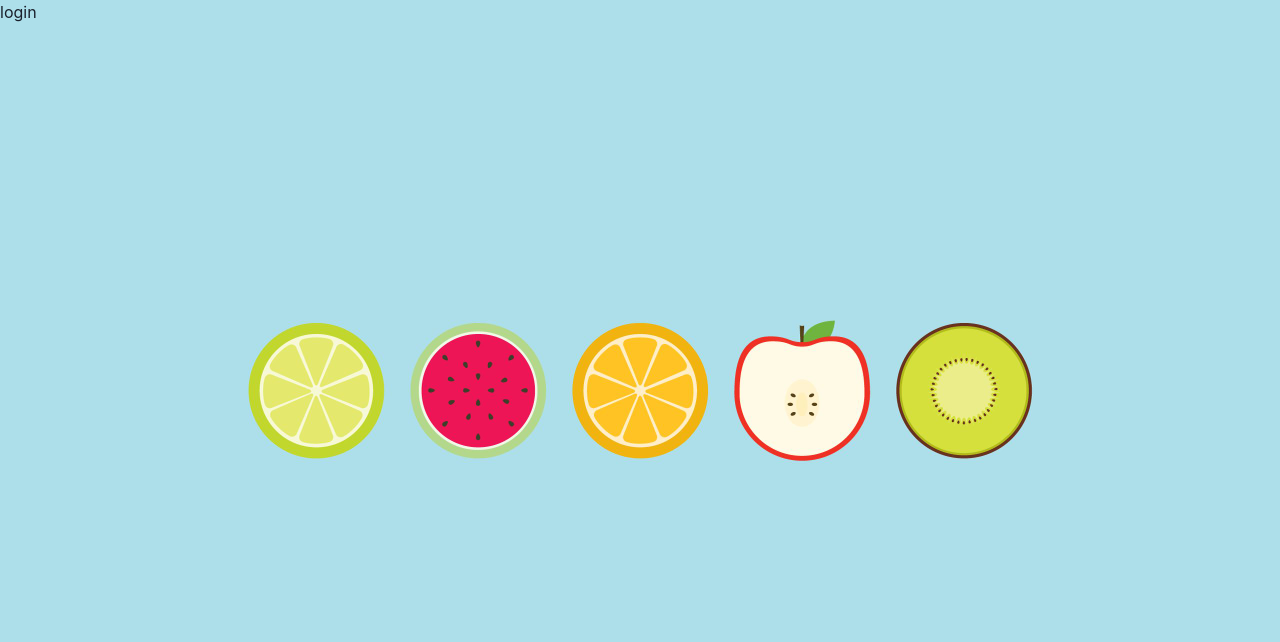
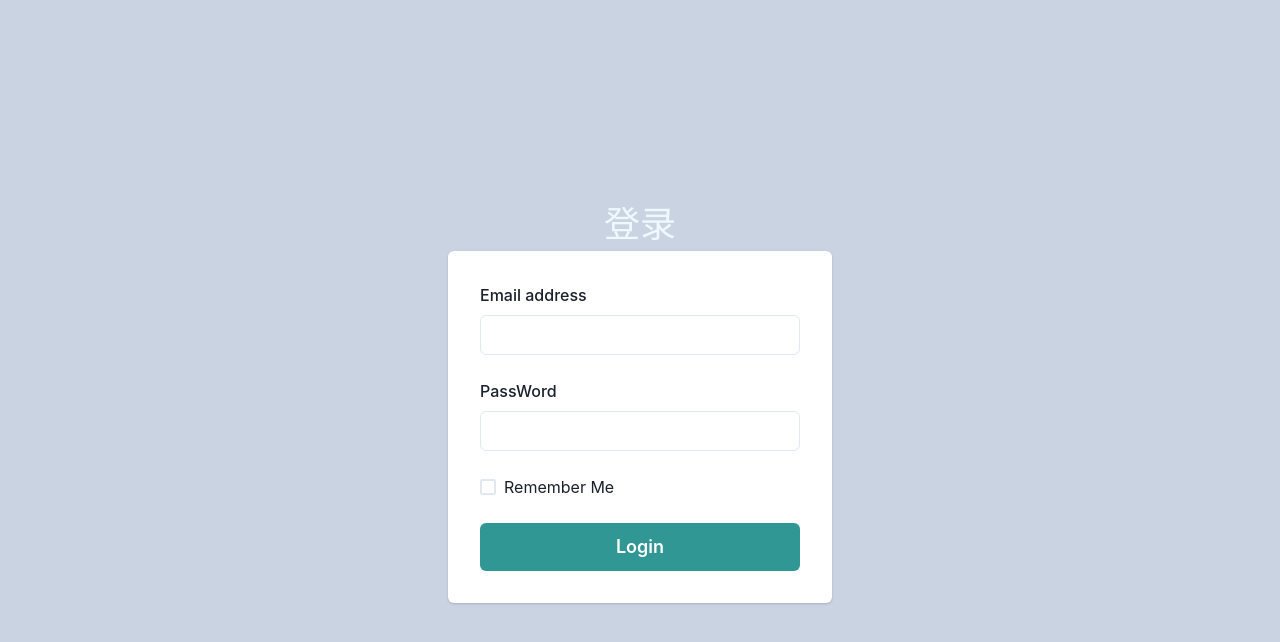
Before and after one commit to djwlx/wImg, a React (Vite) app: page /login in a window 1280 px wide. Shown: the top 642 px of the page. Built offline with nearby package versions, Linux system fonts and the light colour scheme.

Commit message:
feat: 登录页

```diff
--- a/package.json
+++ b/package.json
@@ -17,6 +17,7 @@
     "@formkit/auto-animate": "1.0.0-beta.6",
     "axios": "^1.3.5",
     "cropperjs": "^1.5.13",
+    "formik": "^2.2.9",
     "framer-motion": "^10.11.2",
     "lodash-es": "^4.17.21",
     "react": "^18.2.0",
--- a/src/pages/login/index.module.scss
+++ b/src/pages/login/index.module.scss
@@ -1,6 +1,11 @@
 .login {
   width: 100vw;
   height: 100vh;
-  background-image: url("../../../public/login_background.jpg");
-  background-size: cover;
+  background-color: #cad3e2;
+  // background-image: url("../../../public/login_background.jpg");
+  // background-size: cover;
+  display: flex;
+  justify-content: center;
+  align-items: center;
+  flex-direction: column;
 }
--- a/src/pages/login/index.tsx
+++ b/src/pages/login/index.tsx
@@ -1,6 +1,127 @@
-import React, { FC } from "react";
+import React, { FC, useState } from "react";
 import styles from "./index.module.scss";
+import {
+  Card,
+  CardBody,
+  Text,
+  FormControl,
+  FormLabel,
+  FormErrorMessage,
+  FormHelperText,
+  Input,
+  Stack,
+  Button,
+  Checkbox,
+  useToast,
+} from "@chakra-ui/react";
+import useLocalStorage from "@/hooks/useLocalStorage";
+import { login as loginRequest } from "@/services/user";
+import { useNavigate } from "react-router-dom";
+import { Formik, Field, Form } from "formik";
+
 const Login: FC = () => {
-  return <div className={styles.login}>login</div>;
+  const toast = useToast();
+  const { set } = useLocalStorage();
+  const navigate = useNavigate();
+  const [email, setEmail] = useState<string>("");
+  const [password, setPassword] = useState<string>("");
+  const [isRemember, setIsRemember] = useState<boolean>(false);
+
+  const login = (values: any) => {
+    loginRequest(values).then((res) => {
+      const { data } = res;
+      if (data.code === 0) {
+        toast({
+          title: "Login Success.",
+          // description: "We've created your account for you.",
+          status: "success",
+          position: "top",
+          duration: 1500,
+        });
+        set("token", data.data.token);
+        navigate("/");
+      } else {
+        toast({
+          title: "Login Fail.",
+          description: data.message,
+          status: "error",
+          position: "top",
+          duration: 1500,
+        });
+      }
+    });
+  };
+
+  const isRequired = (value: string) => {
+    if (value === "") {
+      return "必填";
+    } else {
+      return "";
+    }
+  };
+
+  return (
+    <div className={styles.login}>
+      <Text fontSize="4xl" color="#F0F8FF">
+        登录
+      </Text>
+      <Card width={"30%"} minWidth={300}>
+        <CardBody padding={8}>
+          <Formik
+            initialValues={{ email: "", password: "" }}
+            onSubmit={(values, actions) => {
+              login(values);
+            }}
+          >
+            {(props) => (
+              <Form>
+                <Stack spacing={6}>
+                  <Field name="email" validate={isRequired}>
+                    {({ field, form }) => (
+                      <FormControl isInvalid={form.errors.email}>
+                        <FormLabel>Email address</FormLabel>
+                        <Input {...field} autoComplete="emailq" />
+                        <FormErrorMessage>{form.errors.email}</FormErrorMessage>
+                      </FormControl>
+                    )}
+                  </Field>
+
+                  <Field name="password" validate={isRequired}>
+                    {({ field, form }) => (
+                      <FormControl
+                        isInvalid={
+                          form.errors.password && form.touched.password
+                        }
+                      >
+                        <FormLabel>PassWord</FormLabel>
+                        <Input
+                          {...field}
+                          type="password"
+                          autoComplete="current-password"
+                        />
+                        <FormErrorMessage>
+                          {form.errors.password}
+                        </FormErrorMessage>
+                      </FormControl>
+                    )}
+                  </Field>
+
+                  <Checkbox
+                    isChecked={isRemember}
+                    onChange={(e) => setIsRemember(e.target.checked)}
+                  >
+                    Remember Me
+                  </Checkbox>
+                  <Button colorScheme="teal" size="lg" type="submit">
+                    Login
+                  </Button>
+                </Stack>
+              </Form>
+            )}
+          </Formik>
+        </CardBody>
+      </Card>
+    </div>
+  );
 };
 export default Login;
--- a/src/pages/upload/FileUpload/index.tsx
+++ b/src/pages/upload/FileUpload/index.tsx
@@ -85,15 +85,13 @@ const FileUpload: FC<FileUploadProps> = (props) => {
     const fileListTemp = [...fileList];
     const index = fileListTemp.findIndex((item) => item.id === file.id);
     fileListTemp[index].status = IMAGE_STATUS.pending;
-    setFileList(fileListTemp);
     const result = await upload(formData);
     if (result.status === 200) {
       fileListTemp[index].status = IMAGE_STATUS.success;
-      setFileList(fileListTemp);
     } else {
       fileListTemp[index].status = IMAGE_STATUS.error;
-      setFileList(fileListTemp);
     }
+    setFileList(fileListTemp);
   };
 
   //编辑
@@ -179,13 +177,13 @@ const FileUpload: FC<FileUploadProps> = (props) => {
                     </Box>
                   </Flex>
                   <ButtonGroup gap={1}>
-                    <IconButton
+                    {/* <IconButton
                       colorScheme="teal"
                       aria-label="Search database"
                       icon={<EditIcon />}
                       fontSize="12px"
                       size={"sm"}
-                    />
+                    /> */}
                     <IconButton
                       colorScheme="red"
                       aria-label="Search database"
--- a/src/services/user.ts
+++ b/src/services/user.ts
@@ -1,7 +1,7 @@
 import request from "@/utils/request";
 
-export const login = () => {
-  return request("/login");
+export const login = (data: any) => {
+  return request.post("/login", data);
 };
 
 export const register = () => {
```
Also changed, not shown: 1 other file (tests, documents, lock files or other folders).
